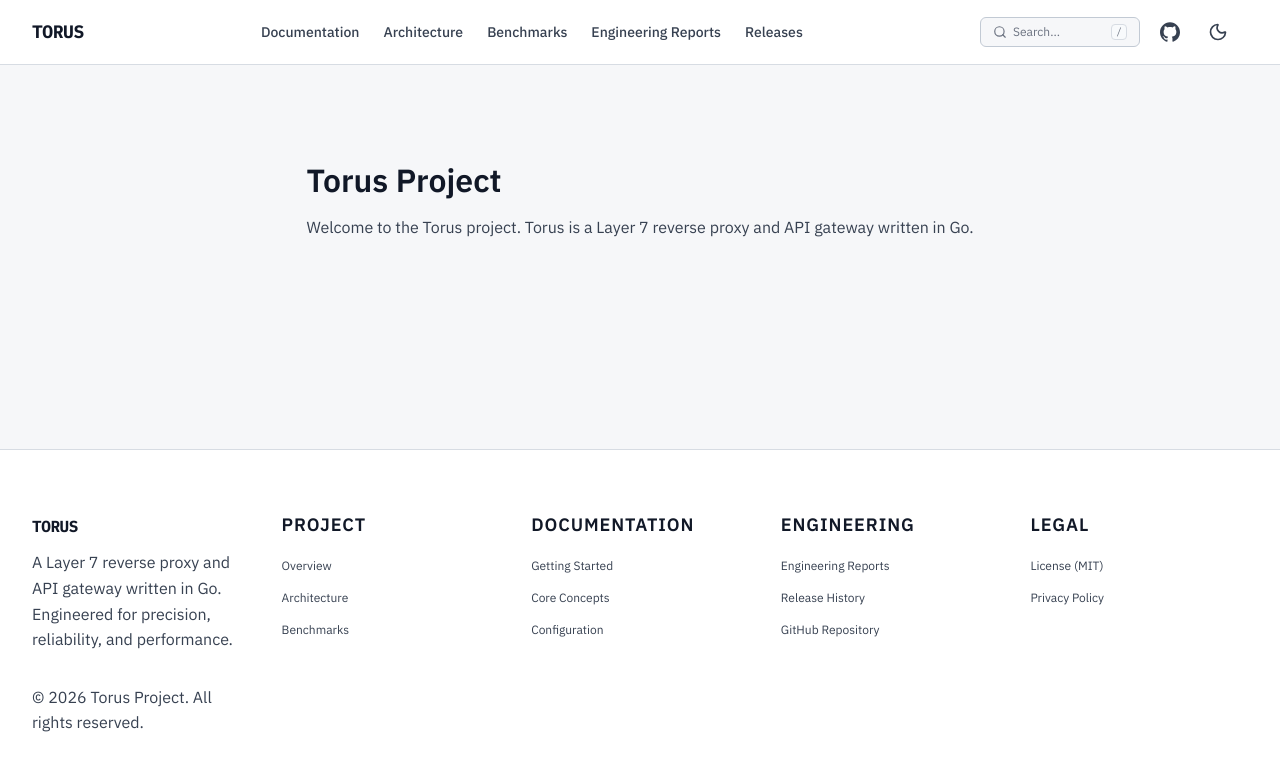
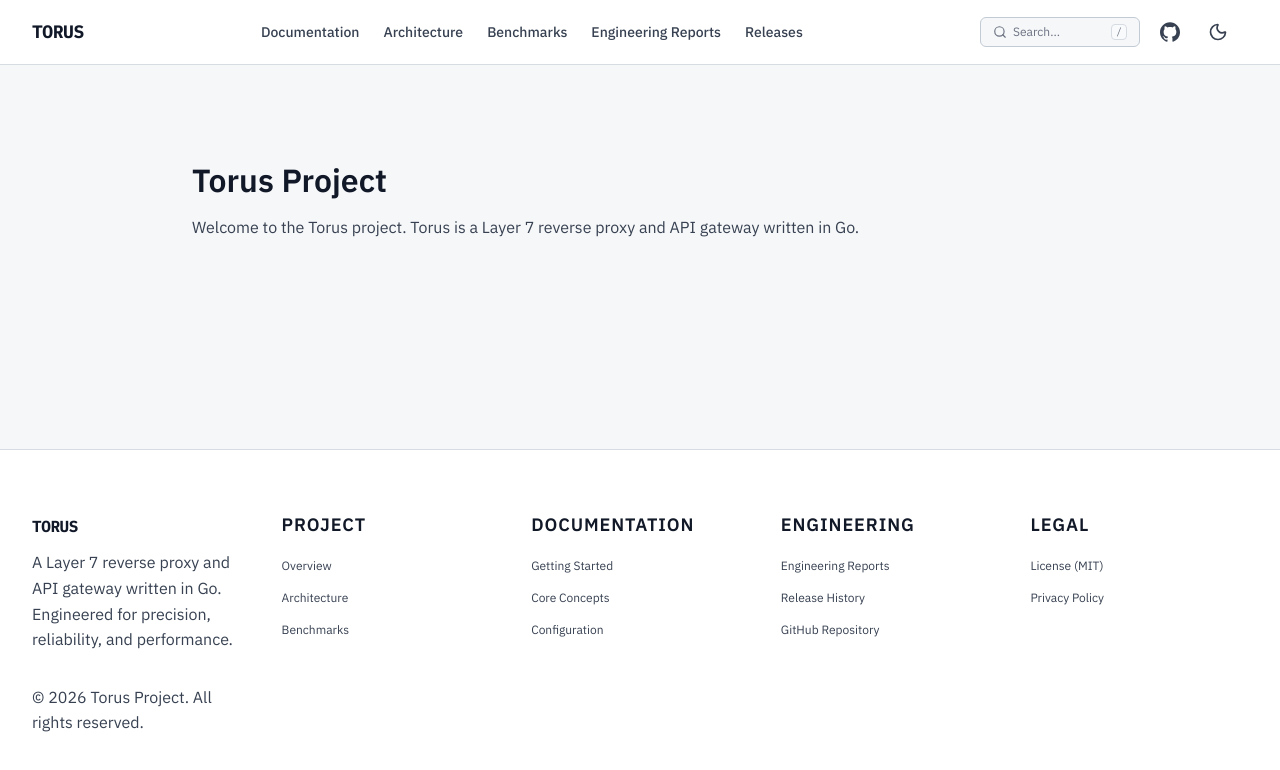
Before and after one commit to Ashish-Barmaiya/torus-website, a Next.js app: page / in a window 1280 px wide. Shown: the top 770 px of the page. Built offline with nearby package versions, Linux system fonts and the light colour scheme.

Commit message:
feat: implement global layout shell

```diff
--- a/src/app/page.tsx
+++ b/src/app/page.tsx
@@ -1,10 +1,12 @@
+import { PageContainer } from "@/layouts/PageLayout";
+
 export default function Home() {
   return (
-    <div className="mx-auto max-w-content-standard px-space-4 sm:px-space-5 md:px-space-6 py-space-9 text-left">
+    <PageContainer width="standard" py="large" align="left">
       <h1 className="mb-space-4">Torus Project</h1>
       <p className="text-text-secondary">
         Welcome to the Torus project. Torus is a Layer 7 reverse proxy and API gateway written in Go.
       </p>
-    </div>
+    </PageContainer>
   );
 }
--- /dev/null
+++ b/src/layouts/PageLayout.tsx
@@ -0,0 +1,43 @@
+import React from "react";
+
+interface PageContainerProps {
+  children: React.ReactNode;
+  width?: "reading" | "standard" | "wide" | "full";
+  className?: string;
+  py?: "large" | "medium" | "none";
+  align?: "left" | "center";
+}
+
+export function PageContainer({
+  children,
+  width = "standard",
+  className = "",
+  py = "medium",
+  align = "left",
+}: PageContainerProps) {
+  // Map content widths based on existing design tokens / CSS variables
+  const widthClasses = {
+    reading: "max-w-content-reading",
+    standard: "max-w-content-standard",
+    wide: "max-w-content-wide",
+    full: "max-w-content-full",
+  }[width];
+
+  // Map vertical spacing based on layout system tokens (space-9, space-8)
+  const pyClasses = {
+    large: "py-space-9",
+    medium: "py-space-8",
+    none: "",
+  }[py];
+
+  // Alignment rules
+  const alignClasses = align === "center" ? "text-center mx-auto" : "text-left mx-auto";
+
+  return (
+    <div
+      className={`w-full px-space-4 sm:px-space-5 md:px-space-6 ${widthClasses} ${pyClasses} ${alignClasses} ${className}`}
+    >
+      {children}
+    </div>
+  );
+}
```
Also changed, not shown: src/components/Header.tsx (+9 -12 lines).
